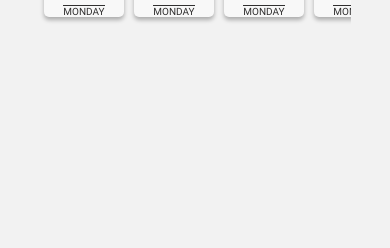
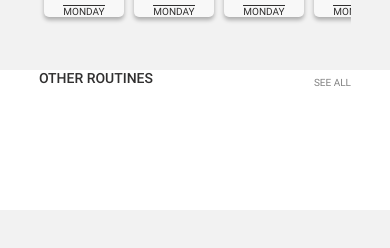
Before and after one commit to RagOfJoes/React-Native-Workout, a React Native app: screen / in a window 390 px wide. Shown: the part 460-708 px from the top of the page. Built offline with nearby package versions, Linux system fonts and the light colour scheme.

Commit message:
created otherRoutines section

```diff
--- a/Components/Home/Home.js
+++ b/Components/Home/Home.js
@@ -1,6 +1,7 @@
 import React from 'react';
 import Header from './Header';
 import NextWorkout from './Next Workout/NextWorkout';
+import OtherRoutines from './Other Routines/OtherRoutines';
 import CurrentRoutine from './Current Routine/CurrentRoutine';
 import { View, Text, Image, TouchableOpacity, StyleSheet } from 'react-native';
 
@@ -10,6 +11,7 @@ const Home = () => {
             <Header />
             <NextWorkout />
             <CurrentRoutine />
+            <OtherRoutines />
         </View>
     )
 }
--- /dev/null
+++ b/Components/Home/Other Routines/OtherRoutines.js
@@ -0,0 +1,53 @@
+import React, { Component } from 'react';
+import { View, Text, TouchableOpacity, StyleSheet } from 'react-native';
+
+const OtherRoutines = (props) => {
+    return (
+        <View style={styles.otherRoutineContainer}>
+            <View style={{ width: "80%", height: "100%" }}>
+                <View style={styles.otherRoutineTitleRow}>
+                    <Text style={styles.otherRoutineTextOne}>OTHER ROUTINES</Text>
+                    <TouchableOpacity>
+                        <Text style={styles.otherRoutineTextTwo}>SEE ALL</Text>
+                    </TouchableOpacity>
+                </View>
+
+                <View style={styles.otherRoutineCardsRow}>
+
+                </View>
+            </View>
+        </View>
+    )
+}
+
+const styles = StyleSheet.create({
+    otherRoutineContainer: {
+        height: 140,
+        width: "100%",
+        marginTop: 40,
+        alignItems: "center",
+        flexDirection: "column",
+        backgroundColor: "#FFF"
+    },
+    otherRoutineTitleRow: {
+        flex: .5,
+        flexDirection: 'row'
+    },
+    otherRoutineTextOne: {
+        fontSize: 14,
+        color: "#313030",
+        marginRight: "auto",
+        fontFamily: "Roboto-Medium"
+    },
+    otherRoutineTextTwo: {
+        fontSize: 10,
+        color: "#828282",
+        marginTop: "auto",
+        fontFamily: "Roboto-Regular"
+    },
+    otherRoutineCardsRow: {
+        flex: 3.5,
+    }
+})
+
+export default OtherRoutines;
```
